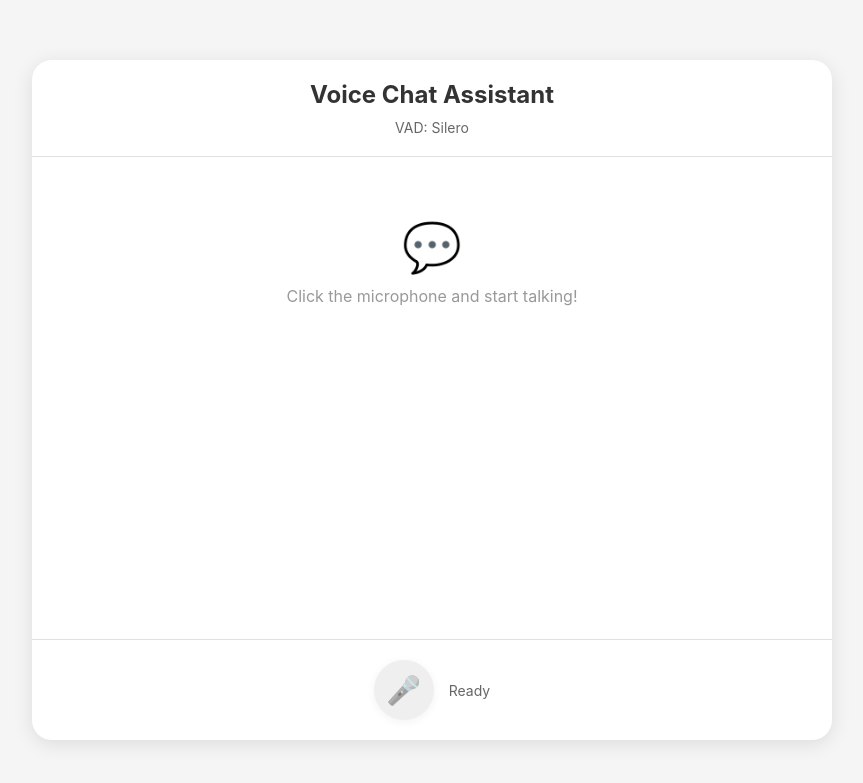
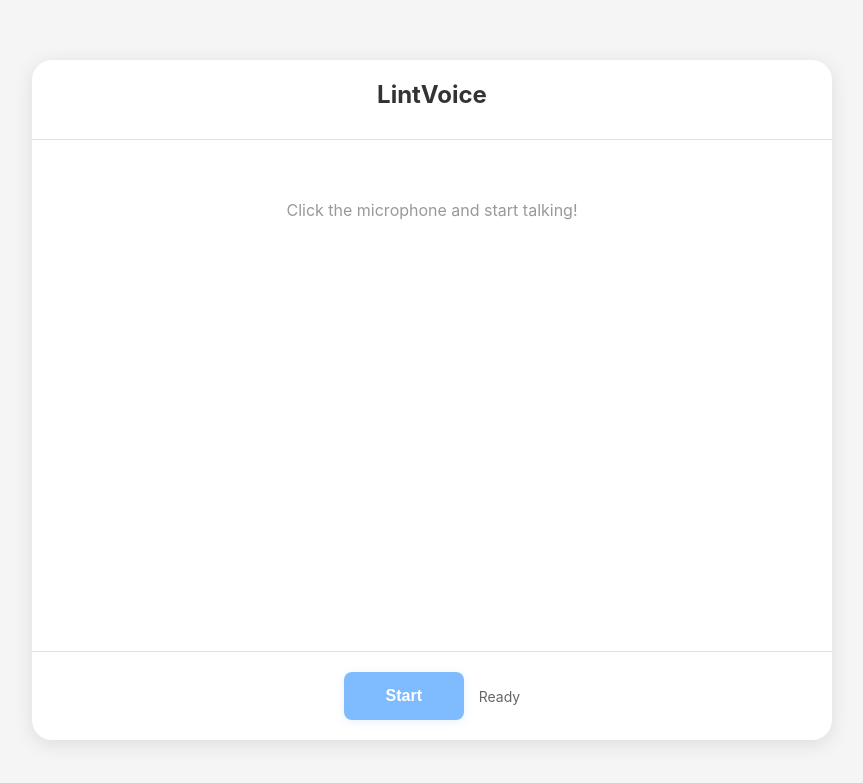
Before and after one commit to lintware/lintvoiceagent, a Flask app: page / in a window 1280 px wide. Shown: the top 783 px of the page, without its empty margins (208-1071 px from the left). Run offline with Flask 3, Linux system fonts and the light colour scheme; parts of the project's set-up code (start-up, migrations or seed data) failed here and were passed over; some libraries are stand-ins or nearby versions.

Commit message:
Revamp UI elements and enhance user interaction features
- Updated the chat interface by renaming the application title to "LintVoice" for better branding.
- Improved message alignment for user messages to enhance readability.
- Redesigned the record button for a more modern look, increasing its width and adjusting colors for better visibility.
- Removed avatar elements from user and assistant messages to streamline the chat interface.
- Adjusted button text to provide clearer actions for starting and stopping recordings.

These changes aim to create a more user-friendly and visually appealing chat experience.

```diff
--- a/templates/index.html
+++ b/templates/index.html
@@ -56,8 +56,6 @@
 
         .message {
             display: flex;
-            align-items: flex-start;
-            gap: 10px;
             animation: slideIn 0.3s ease-out;
         }
 
@@ -73,7 +71,7 @@
         }
 
         .message.user {
-            flex-direction: row-reverse;
+            justify-content: flex-end; /* Align user messages to the right */
         }
 
         .message-bubble {
@@ -96,24 +94,7 @@
             border-bottom-left-radius: 4px;
         }
 
-        .avatar {
-            width: 36px;
-            height: 36px;
-            border-radius: 50%;
-            display: flex;
-            align-items: center;
-            justify-content: center;
-            font-size: 20px;
-            flex-shrink: 0;
-        }
 
-        .message.user .avatar {
-            background: #007aff;
-        }
-
-        .message.assistant .avatar {
-            background: #e9ecef;
-        }
 
         .controls {
             padding: 20px;
@@ -125,33 +106,41 @@
         }
 
         .record-btn {
-            width: 60px;
-            height: 60px;
-            border-radius: 50%;
+            width: 120px; /* Wider button */
+            height: 48px; /* Standard height */
+            border-radius: 8px; /* Slightly rounded corners */
             border: none;
-            background: #e0e0e0;
-            color: #555;
-            font-size: 28px;
+            background: #007aff; /* Primary blue color */
+            color: white; /* White text */
+            font-size: 16px;
+            font-weight: 600;
             cursor: pointer;
             transition: all 0.3s ease;
-            box-shadow: 0 2px 10px rgba(0, 0, 0, 0.1);
+            box-shadow: 0 2px 10px rgba(0, 122, 255, 0.2); /* Blue shadow */
             display: flex;
             align-items: center;
             justify-content: center;
         }
 
         .record-btn:hover {
-            transform: scale(1.05);
-            background: #d0d0d0;
+            background: #005bb5; /* Darker blue on hover */
+            transform: translateY(-2px);
+            box-shadow: 0 4px 12px rgba(0, 122, 255, 0.3);
         }
 
         .record-btn:active {
-            transform: scale(0.95);
+            transform: translateY(0);
+            box-shadow: 0 2px 8px rgba(0, 122, 255, 0.2);
         }
 
         .record-btn.recording {
-            background: #dc3545;
-            animation: pulse 1.5s infinite;
+            background: #dc3545; /* Red for recording */
+            box-shadow: 0 2px 10px rgba(220, 53, 69, 0.2); /* Red shadow */
+            animation: none; /* Remove pulse animation */
+        }
+
+        .record-btn.recording:hover {
+            background: #c82333;
         }
 
         .record-btn:disabled {
@@ -159,10 +148,7 @@
             cursor: not-allowed;
         }
 
-        @keyframes pulse {
-            0%, 100% { transform: scale(1); }
-            50% { transform: scale(1.05); }
-        }
+
 
         .status-text {
             color: #666;
@@ -222,22 +208,20 @@
 <body>
     <div class="container">
         <div class="header">
-            <h1>Voice Chat Assistant</h1>
-            <div class="status-text" style="margin-top:8px;color:#666">VAD: Silero</div>
+            <h1>LintVoice</h1>
         </div>
 
         <div class="error" id="error"></div>
 
         <div class="chat-container" id="chatContainer">
             <div class="empty-state">
-                <div class="empty-state-icon">💬</div>
                 <p>Click the microphone and start talking!</p>
             </div>
         </div>
 
         <div class="controls">
             <button class="record-btn" id="recordBtn" title="Click to start recording" disabled>
-                🎤
+                Start
             </button>
             <span class="status-text" id="statusText">Ready</span>
         </div>
@@ -313,16 +297,11 @@
                     messageDiv.className = 'message user';
                     messageDiv.style.opacity = '0.6';  // Make it lighter
 
-                    const avatar = document.createElement('div');
-                    avatar.className = 'avatar';
-                    avatar.textContent = '👤';
-
                     const bubble = document.createElement('div');
                     bubble.className = 'message-bubble';
                     bubble.textContent = data.text;
 
                     messageDiv.appendChild(bubble);
-                    messageDiv.appendChild(avatar);
 
                     chatContainer.appendChild(messageDiv);
                     chatContainer.scrollTop = chatContainer.scrollHeight;
@@ -367,15 +346,10 @@
             const messageDiv = document.createElement('div');
             messageDiv.className = 'message assistant';
 
-            const avatar = document.createElement('div');
-            avatar.className = 'avatar';
-            avatar.textContent = '🤖';
-
             const bubble = document.createElement('div');
             bubble.className = 'message-bubble';
             bubble.textContent = '';
 
-            messageDiv.appendChild(avatar);
             messageDiv.appendChild(bubble);
 
             chatContainer.appendChild(messageDiv);
@@ -534,15 +508,10 @@
             const messageDiv = document.createElement('div');
             messageDiv.className = `message ${role}`;
 
-            const avatar = document.createElement('div');
-            avatar.className = 'avatar';
-            avatar.textContent = role === 'user' ? '👤' : '🤖';
-
             const bubble = document.createElement('div');
             bubble.className = 'message-bubble';
             bubble.textContent = text;
 
-            messageDiv.appendChild(avatar);
             messageDiv.appendChild(bubble);
 
             chatContainer.appendChild(messageDiv);
@@ -592,7 +561,7 @@
 
                 isRecording = true;
                 recordBtn.classList.add('recording');
-                recordBtn.textContent = '⏹️';
+                recordBtn.textContent = 'Stop';
                 statusText.textContent = 'Listening...';
                 statusText.classList.add('recording');
 
@@ -622,7 +591,7 @@
                 socket.emit('stop_stream');
 
                 recordBtn.classList.remove('recording');
-                recordBtn.textContent = '🎤';
+                recordBtn.textContent = 'Start';
                 statusText.textContent = 'Ready';
                 statusText.classList.remove('recording');
             }
```
